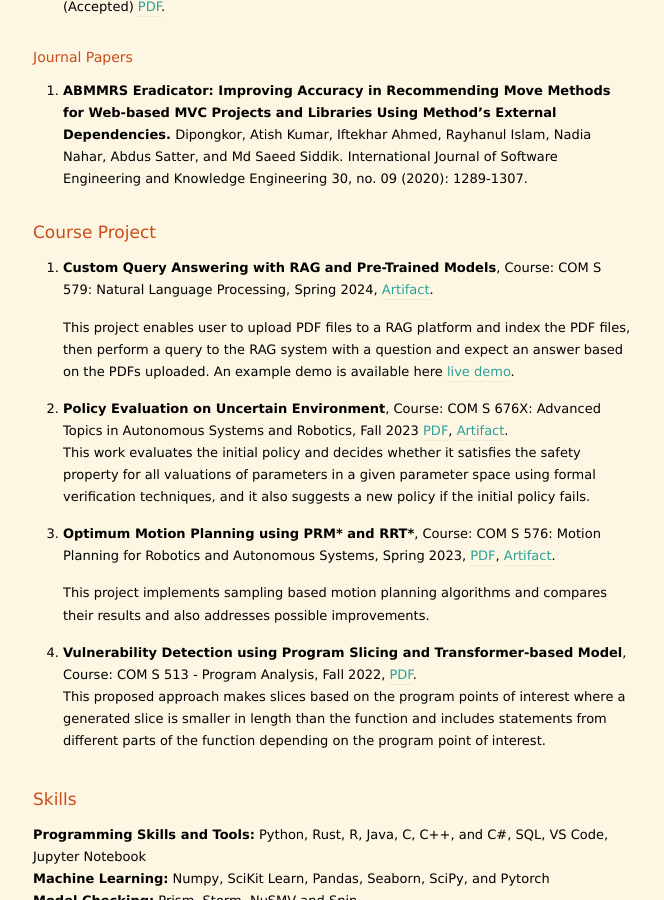
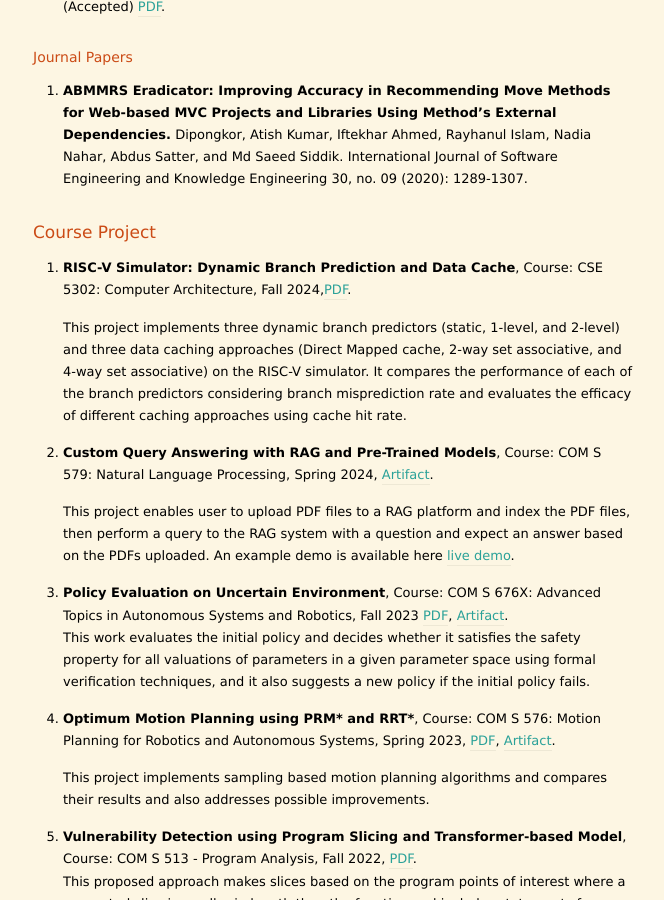
Before and after one commit to rayhanul/rayhanul.github.io, a Jekyll site: the page built from index.markdown, in a window 1280 px wide and 900 px high, scrolled down 1536 px. Shown: the whole window, without its empty margins (307-971 px from the left). Built offline with Jekyll 4.4.1, drawn with Linux system fonts in a browser that asks for light colours; nearby versions of some CDN libraries; the list of posts is cut into pages by our own code.

Commit message:
adding computer architecture report

```diff
--- a/index.markdown
+++ b/index.markdown
@@ -88,6 +88,13 @@ cGPA: 3.86.
 ### Conference Papers -->
 
 # Course Project
+
+- **RISC-V Simulator: Dynamic Branch Prediction and Data Cache**, Course: CSE 5302: Computer Architecture, Fall 2024,<a href="/documents/project_report/CSE_5302__Computer_Architecture_report.pdf">PDF</a>.
+
+     This project implements three dynamic branch predictors (static, 1-level, and 2-level) and three data caching approaches (Direct Mapped cache, 2-way set associative, and 4-way set associative) on the RISC-V simulator. It compares the performance of each of the branch predictors considering branch misprediction rate and evaluates the efficacy of different caching approaches using cache hit rate.
+
+
+
 - **Custom Query Answering with RAG and Pre-Trained Models**, Course: COM S 579: Natural Language Processing, Spring 2024, <a href="https://github.com/rayhanul/COMS-579">Artifact</a>.
 
      This project enables user to upload PDF files to a RAG platform and index the PDF files, then perform a query to the RAG system with a question and expect an answer based on the PDFs uploaded. An example demo is available here <a href="https://rayhan0201-chatarticle.hf.space">live demo</a>.
```
Also changed, not shown: 1 other file.
